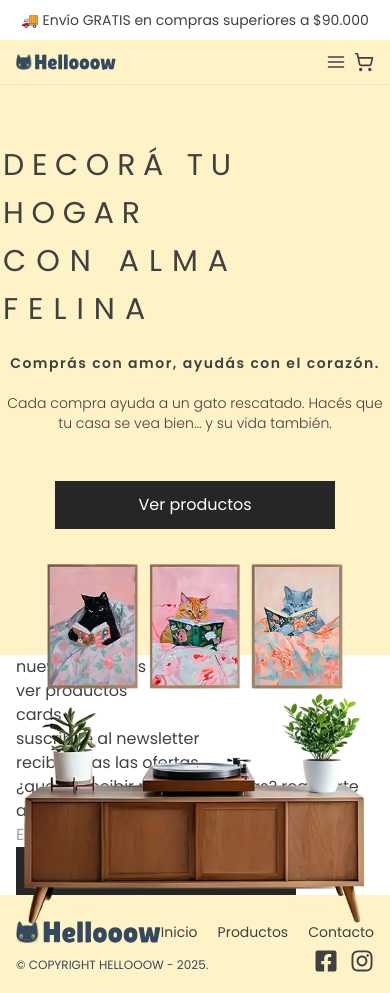
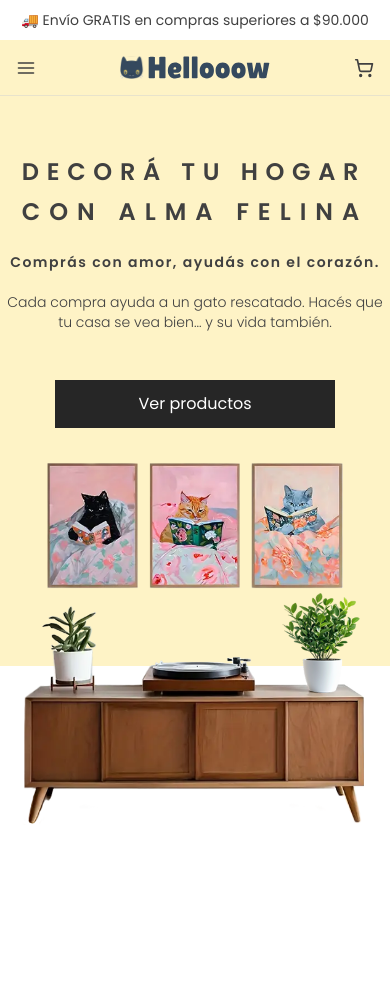
Before and after one commit to TrelawneyJourney/hellooow, a React (Vite) app: page / in a window 390 px wide. After the commit the page ends 854 px from the top, so only its background shows below. Built offline with nearby package versions, Linux system fonts and the light colour scheme.

Commit message:
adjusting hero,header

```diff
--- a/src/pages/HomePage.jsx
+++ b/src/pages/HomePage.jsx
@@ -3,15 +3,17 @@ import Header from "../sections/Header";
 import Hero from "../sections/Hero";
 import Newsletter from "../sections/Newsletter";
 import NuevosIngresos from "../sections/NuevosIngresos";
+import ParaEllos from "../sections/ParaEllos";
 
 function HomePage() {
   return (
     <div className="bg-white min-h-screen w-full">
       <Header />
       <Hero />
-      <NuevosIngresos />
+      {/* <NuevosIngresos />
+      <ParaEllos />
       <Newsletter />
-      <Footer />
+      <Footer /> */}
     </div>
   );
 }
--- a/src/sections/Header.jsx
+++ b/src/sections/Header.jsx
@@ -12,9 +12,10 @@ export default function Header() {
 
       <div className="w-full py-2.5 bg-amber-100 border-b border-b-neutral-300/50">
         <div className="flex justify-between items-center max-w-[1200px] mx-auto px-4">
-          <div className="w-[100px]">
+          <div className="hidden md:w-[100px]">
             <img src={logo} alt="logo" srcset="" />
           </div>
+
           <nav>
             <ul className="hidden lg:flex justify-center gap-5 text-sm">
               <li>Inicio</li>
@@ -24,8 +25,11 @@ export default function Header() {
           </nav>
 
           {/**Hamburger menu */}
-          <div className="hidden max-lg:flex justify-center items-center gap-2">
+          <div className="hidden max-lg:flex justify-between items-center  mx-auto w-full">
             <LuAlignJustify className="text-xl" />
+            <div className="w-[150px]">
+              <img src={logo} alt="logo" srcset="" />
+            </div>
             <LuShoppingCart className="text-xl" />
           </div>
 
--- a/src/sections/Hero.jsx
+++ b/src/sections/Hero.jsx
@@ -17,9 +17,9 @@ export default function Hero() {
               </p>
 
               {/**Tags Mobile */}
-              <p className="hidden max-md:block uppercase text-3xl tracking-[7.7px] leading-12">
+              <p className="hidden max-md:block uppercase text-2xl font-semibold tracking-[7.7px] leading-10">
                 <span className="block">decorá tu Hogar</span>
-                <span className="block tracking-[10px]">con alma felina </span>
+                <span className="block tracking-[9px]">con alma felina </span>
               </p>
 
               <p className="text-sm lg:text-xl font-semibold tracking-[1.5px]">
--- a/src/sections/ParaEllos.jsx
+++ b/src/sections/ParaEllos.jsx
@@ -1,9 +1,35 @@
 import Container from "../components/Container";
+import Button from "../components/Button";
+import GatoImg from "../../public/gato.png";
 
 export default function ParaEllos() {
   return (
-    <section>
-      <Container></Container>
+    <section className="relative h-[570px] bg-amber-100">
+      <Container>
+        <div className="flex ">
+          <div className="img  border border-amber-700">
+            <img src={GatoImg} alt="" />
+          </div>
+          <div className="paraEllos flex flex-col justify-center items-end gap-16 border border-amber-900">
+            <div className="tags flex flex-col gap-5 border border-red-700 text-end">
+              <p className="uppercase text-[45px] tracking-[4.5px]">
+                <span className="block">para ellos,</span>
+                <span className="block">con amor.</span>
+              </p>
+              <p className="text-xl font-bold tracking-[1px]">
+                Su rincón especial dentro de casa.
+              </p>
+              <p className="text-lg">
+                Todo lo que tu gato necesita para sentirse en casa: camas,
+                comederos, juguetes y más.
+              </p>
+            </div>
+            <div className="btn">
+              <Button>Ver productos</Button>
+            </div>
+          </div>
+        </div>
+      </Container>
     </section>
   );
 }
```
Also changed, not shown: public/gato.png (added).
